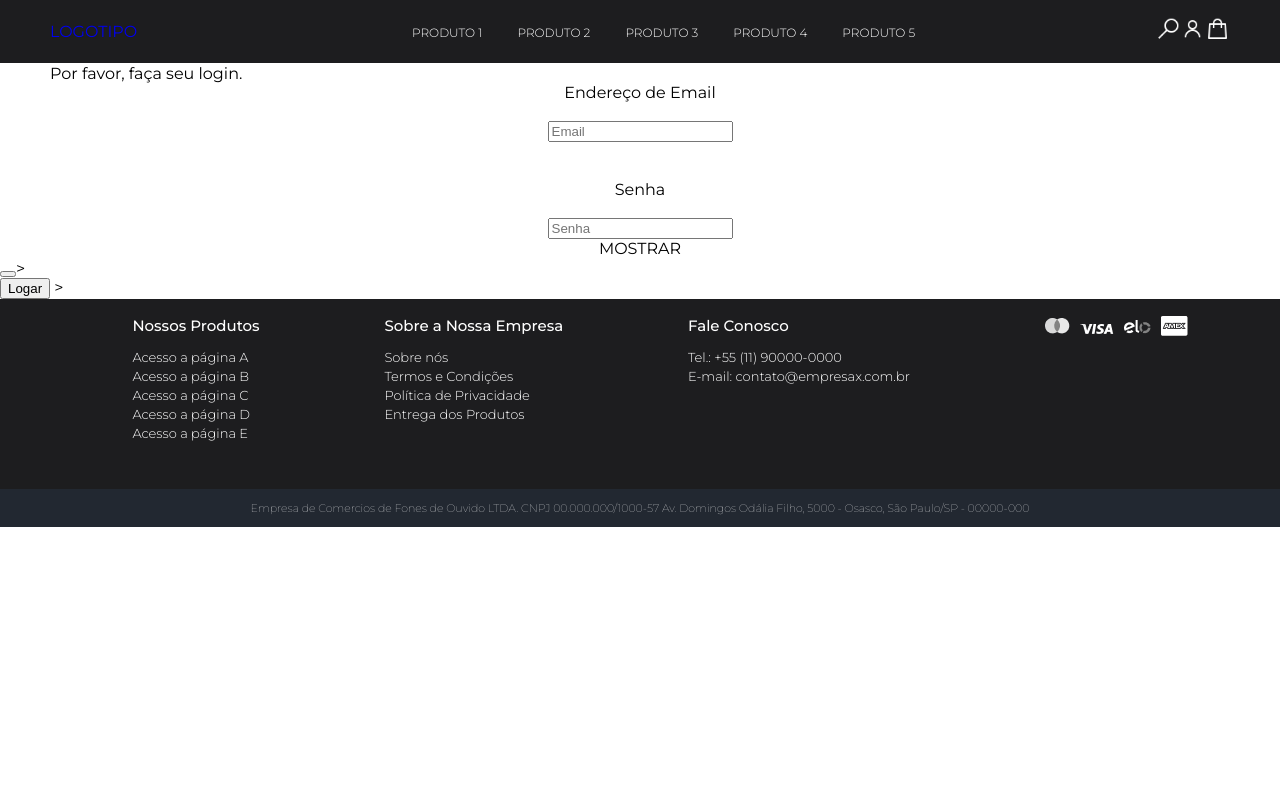
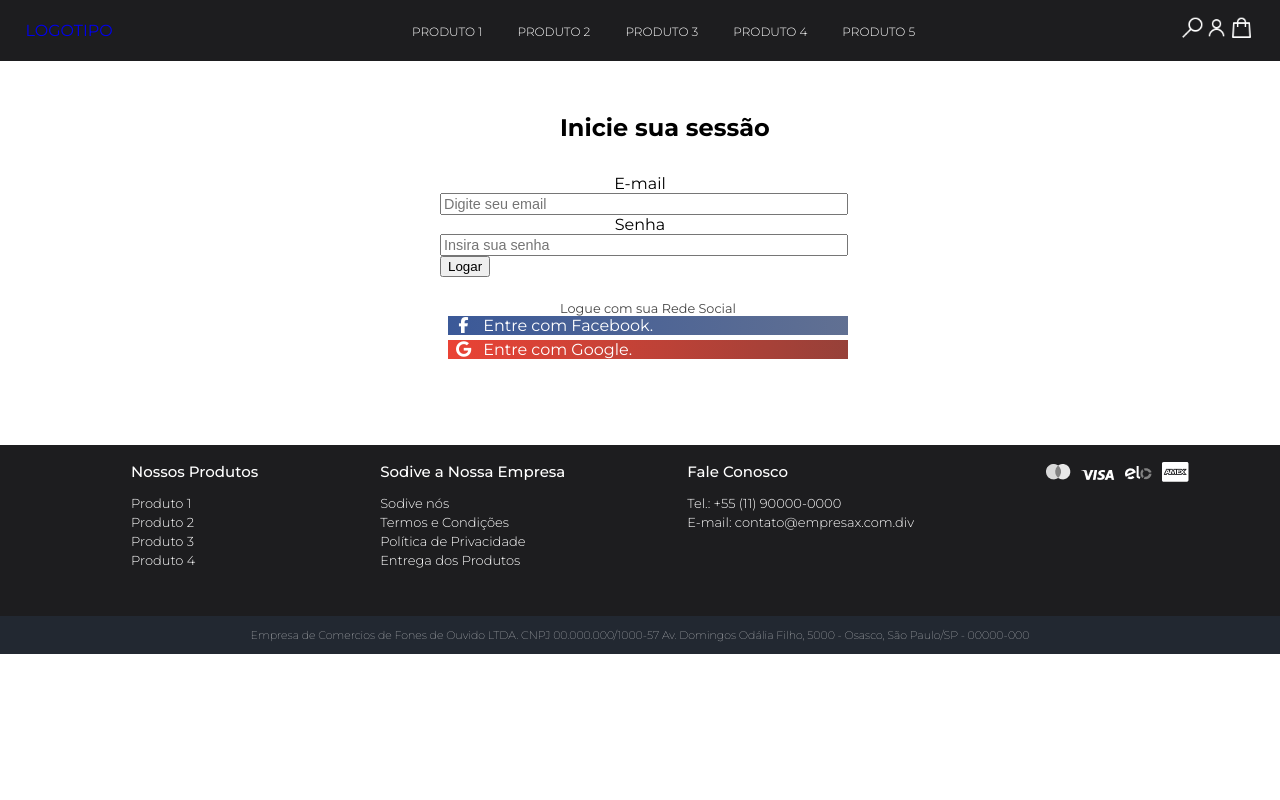
Before and after one commit to imfelipereis/dh-projeto-integrador, a web app: file views/login.html in a window 1280 px wide. Run offline with its HTML, style and script files only (its server is not run), Linux system fonts and the light colour scheme; some libraries are stand-ins or nearby versions.

Commit message:
Ultimo commit

```diff
--- a/css/login.css
+++ b/css/login.css
@@ -3,15 +3,13 @@
 /*! CONFIGURAÇÃO PAGINA LOGIN */
 
 body.login {
+
     background: white;
     background-repeat: no-repeat;
     min-height:100vh;
     min-width: 100vw;
-
     align-items: center;
     justify-content: center;
-
-
 }
 
 main.container{
@@ -24,8 +22,8 @@ main.container{
     border: whitesmoke;
     justify-content: center;
     align-items: center;
+}
 
-}
 main h2{
     font-weight: 600;
     margin-bottom: 2rem;
@@ -33,17 +31,13 @@ main h2{
     justify-content: center;
     align-items: center;
     padding-left: 30%;
-
-
 }
-
 
 form {
     display: flex;
     flex-direction: column;
     justify-content: center;
     align-items: center;
-
 }
 
 .input-login label{
@@ -51,31 +45,24 @@ form {
     flex-direction: column;
     justify-content: center;
     align-items: center;
-
-
 }
 
-
-
-
-form. .input-login:first-child{
+form .input-login:first-child{
     margin-bottom: 1rem;
-
 }
 
 .input-login .uderline::before{
-    content:'';
+    content:‘’;
     position: absolute;
     height: 1px;
     width: 100%;
     bottom: -5px;
     left: 0;
     background: #c5cfe8f6;
-
 }
 
 .input-login .uderline::after{
-    content:'';
+    content:‘’;
     position: absolute;
     height: 1px;
     width: 100%;
@@ -83,6 +70,7 @@ form. .input-login:first-child{
     left: 0;
     background: #3e002bf6;
 }
+
 .input-login{
     position: relative;
 }
@@ -92,19 +80,14 @@ form. .input-login:first-child{
     width: 100%;
     font-size: 0.9rem;
     color: black (0 , 0 ,0 , 0.5);
-
 }
 
 .input-login input::placeholder{
     color: grey( 0, 0, 0, 0.7
     );
-
 }
 
-
-
-input[type="submit"]
-
+input[type=“submit”]
  {
     width: 100%;
     height: 2.5rem;
@@ -117,19 +100,17 @@ input[type="submit"]
     font-weight: 350;
     border-radius: 5px;
     transition: all 0.3s ease;
+}
 
-}
-input[type="submit"]:hover{
+input[type=“submit”]:hover{
     letter-spacing: 0.5px;
     background: linear-gradient(to left, rgba(47, 47, 47, 0.885) ), rgba(82, 68, 68, 0.541)
+}
 
-
-}
 .websocial{
     display: flex;
     flex-direction: column;
     margin-top: 1rem;
-
 }
 
 .websocial span{
@@ -142,34 +123,29 @@ input[type="submit"]:hover{
     border-radius: 4px;
     width: 100%;
     cursor: pointer;
+}
 
-
-}
 .websocial a i {
     margin: 0 0.5rem;
     width: 15px;
+}
 
-}
 .websocial .websocialFacebook a{
     text-decoration: none;
     text-align: center;
     color: #FFFFFF;
-
 }
 
 .websocial .websocialGoogle a{
     text-decoration: none;
-
     color: #FFFFFF;
 }
 
 .websocialFacebook{
-   background: linear-gradient(to right,#3b5998 ,#061e54a2);
+   background: linear-gradient(to right,#3B5998 ,#061e54a2);
+   transition: all 0.3s ease;
+}
 
-   transition: all 0.3s ease;
-
-
-}
 .websocialGoogle{
     background: linear-gradient(to right,rgb(234, 67, 53) ,rgba(121, 11, 1, 0.781));
     transition: all 0.3s ease;
@@ -177,12 +153,17 @@ input[type="submit"]:hover{
  }
 
  .websocialFacebook:hover{
-    background: linear-gradient(to left,#3b5998 ,#061e54a2);
-
+    background: linear-gradient(to left,#3B5998 ,#061e54a2);
     letter-spacing: 0.5px;
  }
+
  .websocialGoogle:hover{
      background: linear-gradient(to left,rgb(234, 67, 53) ,rgba(121, 11, 1, 0.781));
-
      letter-spacing: 0.5px;
   }
+
+
+  .area-do-header{
+      margin-left: 2%;
+      margin-right: 2%;
+  }
--- a/views/login.html
+++ b/views/login.html
@@ -4,9 +4,11 @@
     <meta charset="UTF-8">
     <meta http-equiv="X-UA-Compatible" content="IE=edge">
     <meta name="viewport" content="width=device-width, initial-scale=1.0">
+    <script src="https://kit.fontawesome.com/ef2bec6cb7.js" crossorigin="anonymous"></script>
     <link rel="stylesheet" href="/css/home.css">
     <link rel="stylesheet" href="/css/login.css">
     <title>Página de Login</title>
+
 </head>
 <body>
 
@@ -16,7 +18,7 @@
 
     <header>
 
-        <div class="container">
+        <div class="logincontainer">
 
             <div class="area-do-header">
                 <div class="logotipo">
@@ -38,8 +40,8 @@
                 <div class="icons">
                     <ul>
                         <li><a href=""><img src="/img/icons/search.png" alt=""></a></li>
-                        <li><a href="cadastro.html"><img src="/img/icons/user.png" alt=""></a></li>
-                        <li><a href="carrinho.html"><img src="/img/icons/shopping.png" alt=""></a></li>
+                        <li><a href=""><img src="/img/icons/user.png" alt=""></a></li>
+                        <li><a href=""><img src="/img/icons/shopping.png" alt=""></a></li>
                     </ul>
                 </div>
             </div>
@@ -50,33 +52,43 @@
 
 
 </body>
-
-<section.login>
-    <div class="container">
-
-        <h1.login>Por favor, faça seu login.</h1>
-
-        <form>
-        <label for="Login">Endereço de Email</label>
-        <br>
-        <input type="email" method="POST" id="Login" name="Login" placeholder="Email"  autoComplete="email" >
-        <br>
-        <br>
-        <label class="sc-jTzLTM jHgpmf">Senha<a class="sc-kZmsYB hGZyMi sc-bwzfXH iGJwnU" ></a></label>
-        <br>
-        <input type="password" class="sc-kxynE bUoeBp sc-gZMcBi czHOgp" value="" name="password" placeholder="Senha" autoComplete="current-password"/><a class="sc-gmeYpB dFeZlW sc-bZQynM bHgcyw sc-htpNat cgjxtC">MOSTRAR</a></div><button class="sc-iBEsjs dWzuHx sc-jKVCRD JAWAf sc-gzVnrw gfgqRd sc-bdVaJa jvMEXr"></button>>
-        <br>
+<body class="login">
 
 
+<main class="container">
+    <h2>Inicie sua sessão</h2>
+            <form action="?" method="post"></form>
+                <div class="input-login">
+                   <label for="email">E-mail</label>
+                    <input type="email" id="email" required placeholder="Digite seu email " autocomplete="Email" name="email">
+                    <div class="smokeUnderline"></div>
+                </div>
+                <div class="input-login">
+                    <label for="password">Senha</label>
+                     <input type="password" id="password" name="password" placeholder="Insira sua senha" autocomplete="Senha" aria-describedby="senhas-restritas" required>
 
+                     <div class="smokeUnderline"></div>
+                 </div>
+                 <input type="submit" value="Logar">
 
-        <button type="submit" value="Logar">Logar</button>
+            <div class="websocial">
+                <span>Logue com sua Rede Social</span>
+             <div class="websocialFacebook">
+                 <a href="#">
+                    <i class="fa-brands fa-facebook-f"></i>
+                    Entre com Facebook.
+                 </a>
+             </div>
+             <div class="websocialGoogle">
+                <a href="#">
+                    <i class="fa-brands fa-google"></i>
+                   Entre com Google.
+                </a>
+            </div>
+            </div>
 
-        <label for=""></label>
-        </form>
-
-    </div>>
-</section>
+</main>
+</body>
 
 <footer>
 
@@ -87,18 +99,18 @@
             <section>
                 <ul>
                     <h2>Nossos Produtos</h2>
-                    <li><a href="">Acesso a página A</a></li>
-                    <li><a href="">Acesso a página B</a></li>
-                    <li><a href="">Acesso a página C</a></li>
-                    <li><a href="">Acesso a página D</a></li>
-                    <li><a href="">Acesso a página E</a></li>
+                    <li><a href="">Produto 1</a></li>
+                    <li><a href="">Produto 2</a></li>
+                    <li><a href="">Produto 3</a></li>
+                    <li><a href="">Produto 4</a></li>
+
                 </ul>
             </section>
 
             <section>
                 <ul>
-                    <h2>Sobre a Nossa Empresa</h2>
-                    <li><a href="sobre-nos.html">Sobre nós</a></li>
+                    <h2>Sodive a Nossa Empresa</h2>
+                    <li><a href="sodive-nos.html">Sodive nós</a></li>
                     <li><a href="termos-e-condicoes.html">Termos e Condições</a></li>
                     <li><a href="politica-de-privacidade.html">Política de Privacidade</a></li>
                     <li><a href="entrega-produtos.html">Entrega dos Produtos</a></li>
@@ -109,7 +121,7 @@
                 <ul>
                     <h2>Fale Conosco</h2>
                     <li><a href="tel:11900000000">Tel.: +55 (11) 90000-0000</a></li>
-                    <li><a href="mailto:contato@empresax.com.br">E-mail: contato@empresax.com.br</a></li>
+                    <li><a href="mailto:contato@empresax.com.div">E-mail: contato@empresax.com.div</a></li>
                 </ul>
             </section>
 
```
Also changed, not shown: css/cadastro.css (+6 -18 lines), views/cadastro.html (+35 -33 lines), views/index.html (+4 -5 lines).
